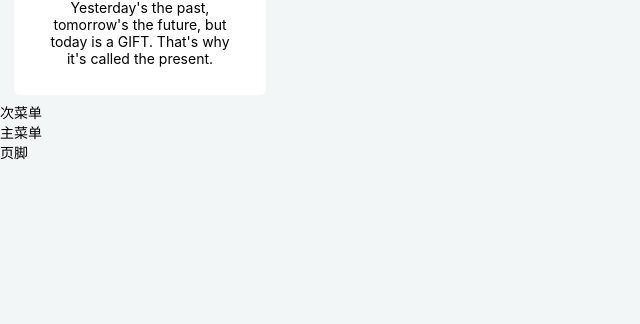
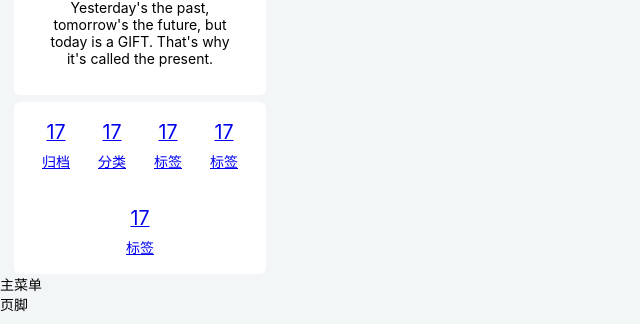
Before and after one commit to zaniors/zanior-next-site, a React (Create React App) app: page /home in a window 1280 px wide. Shown: the part 419-743 px from the top of the page, without its empty margins (0-640 px from the left). Built offline with nearby package versions, Linux system fonts and the light colour scheme.

Commit message:
添加sub-menu组件

```diff
--- a/src/components/sub-menu/index.scss
+++ b/src/components/sub-menu/index.scss
@@ -0,0 +1,31 @@
+.sub-menu-container {
+  display: flex;
+  justify-content: space-around;
+  flex-wrap: wrap;
+  overflow: hidden;
+  margin: 0 1rem;
+  padding: 0 1rem;
+  border-radius: 6px;
+  background-color: #fff;
+  text-align: center;
+  user-select: none;
+
+  .sub-menu-item {
+    position: relative;
+    display: inline-block;
+    padding: 1.25rem 0;
+    min-width: 24%;
+    border-radius: 6px;
+
+    span:first-child {
+      padding-bottom: .5rem;
+      font-size: 1.4rem;
+    }
+
+    span {
+      position: relative;
+      display: block;
+      padding: 0 .5rem;
+    }
+  }
+}
--- a/src/components/sub-menu/index.tsx
+++ b/src/components/sub-menu/index.tsx
@@ -3,6 +3,27 @@ import './index.scss';
 
 export const SubMenu: FC = () => {
   return (
-    <section>次菜单</section>
+    <section className="sub-menu-container">
+      <a href="/detail" className="sub-menu-item">
+        <span>17</span>
+        <span>归档</span>
+      </a>
+      <a href="/detail" className="sub-menu-item">
+        <span>17</span>
+        <span>分类</span>
+      </a>
+      <a href="/detail" className="sub-menu-item">
+        <span>17</span>
+        <span>标签</span>
+      </a>
+      <a href="/detail" className="sub-menu-item">
+        <span>17</span>
+        <span>标签</span>
+      </a>
+      <a href="/detail" className="sub-menu-item">
+        <span>17</span>
+        <span>标签</span>
+      </a>
+    </section>
   )
 }
```
